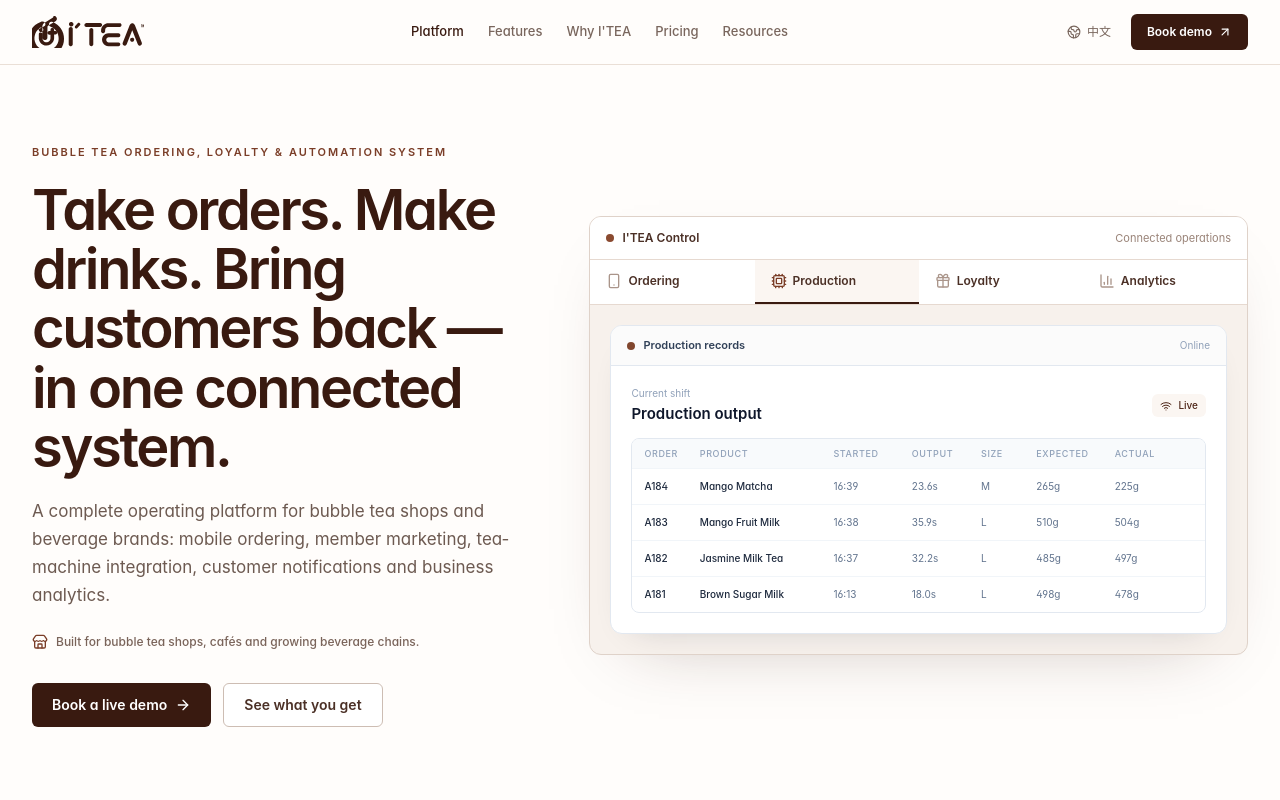
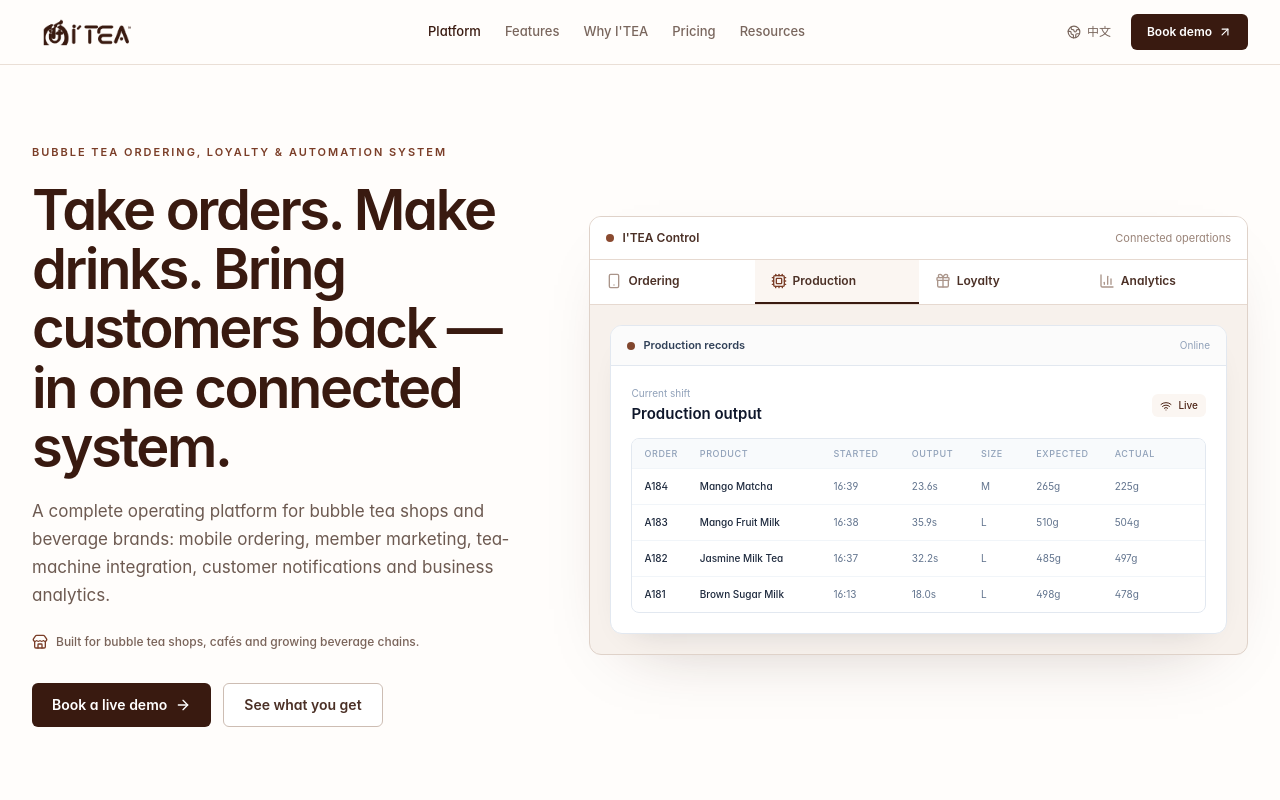
Before and after one commit to onesip/iteasupply-ordering, a React (Vite) app: page / in a window 1280 px wide. Shown: the top 800 px of the page. Built offline with nearby package versions, Linux system fonts and the light colour scheme.

Commit message:
Use original ITEA logo in header

```diff
--- a/components/Header.tsx
+++ b/components/Header.tsx
@@ -2,6 +2,7 @@
 import { Link, useLocation } from 'react-router-dom';
 import { ArrowUpRight, Globe2, Menu, X } from 'lucide-react';
 import { useLanguage } from '../src/contexts/LanguageContext';
+import { iteaLogo } from '../src/assets/iteaLogo';
 
 const SUPPLY_SITE = 'https://itea-supply-bv.odoo.com/zh_CN';
 
@@ -24,10 +25,10 @@
   ];
 
   return (
-    <header className="fixed inset-x-0 top-0 z-50 border-b border-[#eadfd6] bg-[#fffdfb]/95 backdrop-blur-lg">
+    <header className="fixed inset-x-0 top-0 z-50 border-b border-[#eadfd6] bg-[#fffdfb]/96 backdrop-blur-lg">
       <div className="mx-auto flex h-16 max-w-7xl items-center justify-between px-4 sm:px-6 lg:px-8">
         <a href={SUPPLY_SITE} className="flex min-w-0 items-center" aria-label={copy.supply} title={copy.supply}>
-          <img src="/itea-logo.svg" alt="I'TEA SUPPLY" className="h-7 w-auto sm:h-8" />
+          <img src={iteaLogo} alt="I'TEA" className="h-[25px] w-auto object-contain sm:h-[28px]" />
         </a>
 
         <nav className="hidden items-center gap-6 lg:flex">
```
